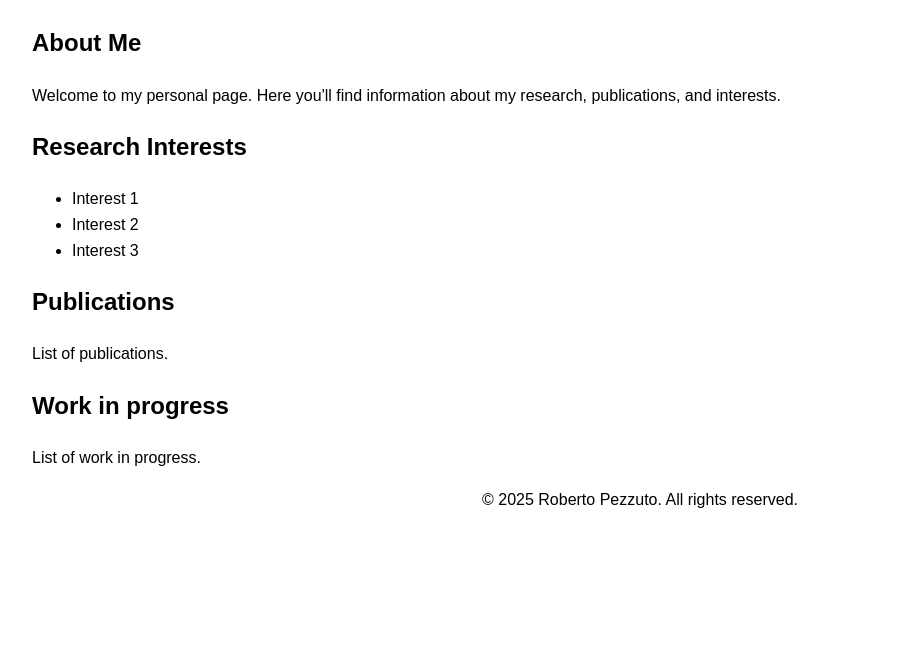
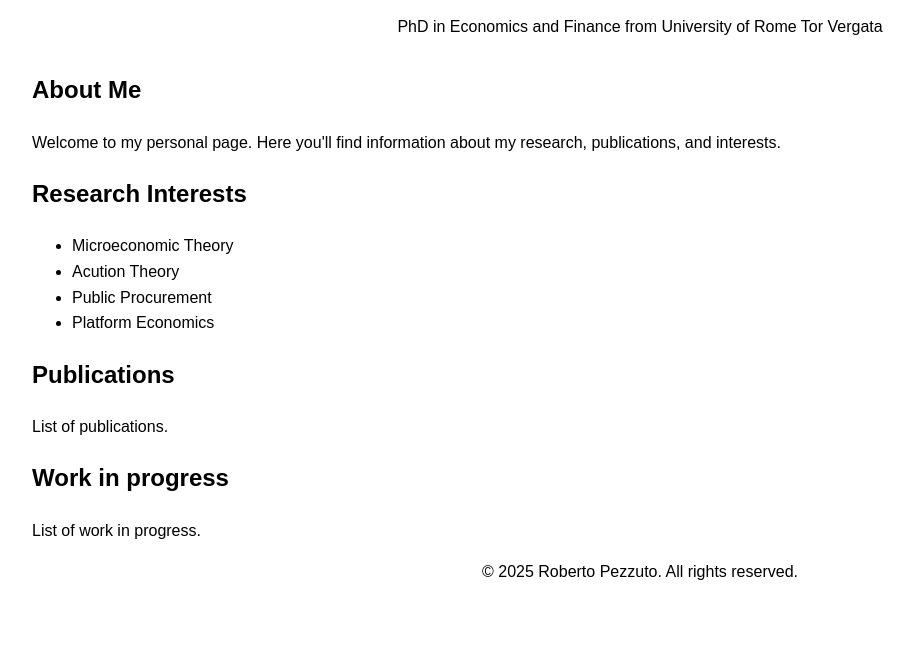
Before and after one commit to BobPezzuto/bobpezzuto, a plain HTML site: page index.html in a window 1280 px wide. Shown: the part 138-800 px from the top of the page, without its empty margins (0-914 px from the left). Drawn offline with Linux system fonts and the light colour scheme.

Commit message:
Update index.html

```diff
--- a/index.html
+++ b/index.html
@@ -1,4 +1,4 @@
-<!DOCTYPE html>
+mi<!DOCTYPE html>
 <html lang="en">
 <head>
     <meta charset="UTF-8">
@@ -19,7 +19,7 @@
 <body>
     <header>
         <h1>Your Name</h1>
-        <p>PhD in [Your Field] from [Your University]</p>
+        <p>PhD in Economics and Finance from University of Rome Tor Vergata </p>
     </header>
 
     <section>
@@ -30,9 +30,10 @@
     <section>
         <h2>Research Interests</h2>
         <ul>
-            <li>Interest 1</li>
-            <li>Interest 2</li>
-            <li>Interest 3</li>
+            <li>Microeconomic Theory</li>
+            <li>Acution Theory</li>
+            <li>Public Procurement</li>
+            <li>Platform Economics</li>
         </ul>
     </section>
 
```
